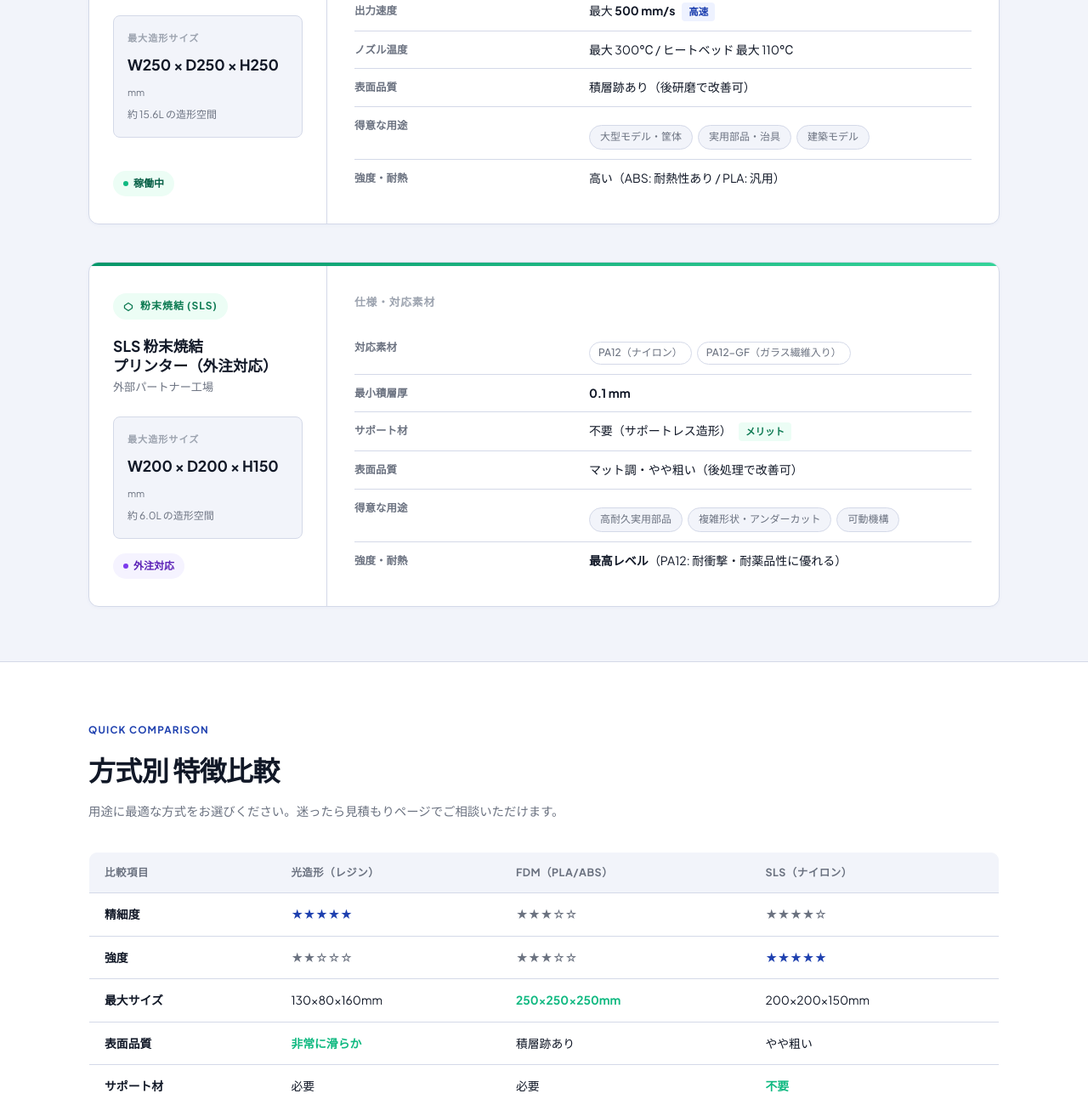
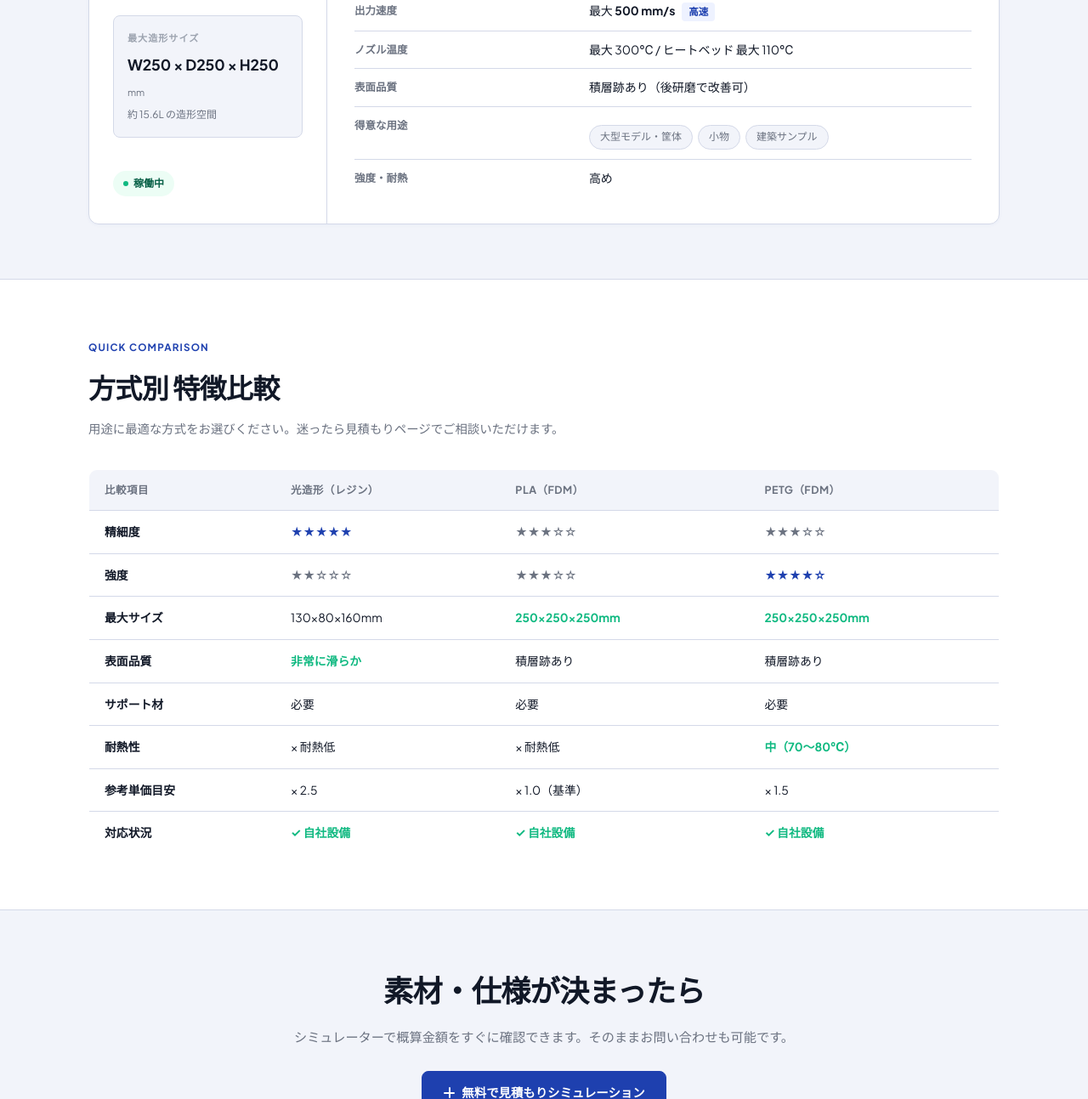
Before and after one commit to CRYSTALIZEKOBE/crystalizekobe, a website: page materials.html in a window 1280 px wide. Shown: the part 1127-2420 px from the top of the page at 85% size. Drawn offline with Linux system fonts and the light colour scheme.

Commit message:
Add files via upload

```diff
--- a/materials.html
+++ b/materials.html
@@ -3,7 +3,7 @@
 <head>
 <meta charset="UTF-8">
 <meta name="viewport" content="width=device-width,initial-scale=1.0">
-<meta name="description" content="CRYSTALIZE KOBE 対応素材・プリンター仕様。光造形(ELEGOO)・FDM(Bambu Lab)・SLS 粉末焼結に対応。">
+<meta name="description" content="CRYSTALIZE KOBE 対応素材・プリンター仕様。光造形(ELEGOO)・FDM(Bambu Lab / PLA・PETG)に対応。">
 <title>Materials — CRYSTALIZE KOBE</title>
 <link rel="icon" href="rogo.png" type="image/png">
 <link rel="preconnect" href="https://fonts.googleapis.com">
@@ -61,13 +61,11 @@ ul{list-style:none}
 .card-bar{height:4px}
 .bar-resin{background:linear-gradient(90deg,#1E40AF,#60A5FA)}
 .bar-fdm{background:linear-gradient(90deg,#0E7490,#22D3EE)}
-.bar-sls{background:linear-gradient(90deg,#059669,#34D399)}
 .card-inner{display:grid;grid-template-columns:280px 1fr}
 .card-left{padding:32px 28px;border-right:1px solid var(--border);display:flex;flex-direction:column;gap:16px}
 .printer-type-badge{display:inline-flex;align-items:center;gap:8px;font-size:.75rem;font-weight:700;letter-spacing:.08em;text-transform:uppercase;padding:5px 12px;border-radius:100px;width:fit-content}
 .badge-resin{background:var(--blue-bg);color:var(--blue)}
 .badge-fdm{background:var(--teal-bg);color:var(--teal)}
-.badge-sls{background:var(--green-bg);color:var(--green)}
 .printer-name{font-size:1.1rem;font-weight:700;line-height:1.3;margin-top:4px}
 .printer-maker{font-size:.82rem;color:var(--mid);margin-top:2px}
 .build-vol{margin-top:8px;padding:16px;background:var(--bg);border-radius:var(--r);border:1px solid var(--border)}
@@ -202,7 +200,7 @@ footer{background:var(--dark);padding:0;color:#9CA3AF}
               <tr><th>最小積層厚</th><td><strong>0.05 mm</strong><span class="spec-highlight hi-blue">高精細</span></td></tr>
               <tr><th>XY 解像度</th><td>0.035 mm（モノクロLCD）</td></tr>
               <tr><th>表面品質</th><td>非常に滑らか。細部の再現に優れる</td></tr>
-              <tr><th>後処理</th><td>洗浄（IPA or 水洗い）・UV二次硬化</td></tr>
+              <tr><th>後処理</th><td>洗浄（水洗い）・UV二次硬化</td></tr>
               <tr><th>得意な用途</th><td><div class="use-cases"><span class="use-case">フィギュア・ガレージキット</span><span class="use-case">アクセサリー・宝飾</span><span class="use-case">精密プロトタイプ</span></div></td></tr>
               <tr><th>強度・耐熱</th><td>中程度（硬質）。高熱・衝撃には不向き</td></tr>
             </table>
@@ -236,40 +234,8 @@ footer{background:var(--dark);padding:0;color:#9CA3AF}
               <tr><th>出力速度</th><td>最大 <strong>500 mm/s</strong><span class="spec-highlight hi-accent">高速</span></td></tr>
               <tr><th>ノズル温度</th><td>最大 300℃ / ヒートベッド 最大 110℃</td></tr>
               <tr><th>表面品質</th><td>積層跡あり（後研磨で改善可）</td></tr>
-              <tr><th>得意な用途</th><td><div class="use-cases"><span class="use-case">大型モデル・筐体</span><span class="use-case">実用部品・治具</span><span class="use-case">建築モデル</span></div></td></tr>
-              <tr><th>強度・耐熱</th><td>高い（ABS: 耐熱性あり / PLA: 汎用）</td></tr>
-            </table>
-          </div>
-        </div>
-      </div>
-    </div>
-
-    <div class="printer-section">
-      <div class="printer-card">
-        <div class="card-bar bar-sls"></div>
-        <div class="card-inner">
-          <div class="card-left">
-            <span class="printer-type-badge badge-sls">
-              <svg width="12" height="12" viewBox="0 0 12 12" fill="none"><path d="M6 1.5L10.5 4.5V7.5L6 10.5L1.5 7.5V4.5L6 1.5Z" stroke="currentColor" stroke-width="1.3" stroke-linejoin="round"/></svg>
-              粉末焼結 (SLS)
-            </span>
-            <div><div class="printer-name">SLS 粉末焼結<br>プリンター（外注対応）</div><div class="printer-maker">外部パートナー工場</div></div>
-            <div class="build-vol">
-              <div class="build-vol-label">最大造形サイズ</div>
-              <div class="build-vol-size">W200 × D200 × H150 <span style="font-size:.7rem;font-weight:400;color:var(--mid)">mm</span></div>
-              <div class="build-vol-sub">約 6.0L の造形空間</div>
-            </div>
-            <span class="status-badge status-planned">外注対応</span>
-          </div>
-          <div class="card-right">
-            <div class="specs-title">仕様・対応素材</div>
-            <table class="spec-table">
-              <tr><th>対応素材</th><td><div class="mat-tags"><span class="mat-tag">PA12（ナイロン）</span><span class="mat-tag">PA12-GF（ガラス繊維入り）</span></div></td></tr>
-              <tr><th>最小積層厚</th><td><strong>0.1 mm</strong></td></tr>
-              <tr><th>サポート材</th><td>不要（サポートレス造形）<span class="spec-highlight hi-green">メリット</span></td></tr>
-              <tr><th>表面品質</th><td>マット調・やや粗い（後処理で改善可）</td></tr>
-              <tr><th>得意な用途</th><td><div class="use-cases"><span class="use-case">高耐久実用部品</span><span class="use-case">複雑形状・アンダーカット</span><span class="use-case">可動機構</span></div></td></tr>
-              <tr><th>強度・耐熱</th><td><strong>最高レベル</strong>（PA12: 耐衝撃・耐薬品性に優れる）</td></tr>
+              <tr><th>得意な用途</th><td><div class="use-cases"><span class="use-case">大型モデル・筐体</span><span class="use-case">小物</span><span class="use-case">建築サンプル</span></div></td></tr>
+              <tr><th>強度・耐熱</th><td>高め</td></tr>
             </table>
           </div>
         </div>
@@ -286,16 +252,16 @@ footer{background:var(--dark);padding:0;color:#9CA3AF}
     <p>用途に最適な方式をお選びください。迷ったら見積もりページでご相談いただけます。</p>
     <div class="comp-table-wrap">
       <table class="comp-table">
-        <thead><tr><th>比較項目</th><th>光造形（レジン）</th><th>FDM（PLA/ABS）</th><th>SLS（ナイロン）</th></tr></thead>
+        <thead><tr><th>比較項目</th><th>光造形（レジン）</th><th>PLA（FDM）</th><th>PETG（FDM）</th></tr></thead>
         <tbody>
-          <tr><td>精細度</td><td><span class="comp-star">★★★★★</span></td><td><span class="comp-mid">★★★☆☆</span></td><td><span class="comp-mid">★★★★☆</span></td></tr>
-          <tr><td>強度</td><td><span class="comp-mid">★★☆☆☆</span></td><td><span class="comp-mid">★★★☆☆</span></td><td><span class="comp-star">★★★★★</span></td></tr>
-          <tr><td>最大サイズ</td><td>130×80×160mm</td><td><span class="comp-check">250×250×250mm</span></td><td>200×200×150mm</td></tr>
-          <tr><td>表面品質</td><td><span class="comp-check">非常に滑らか</span></td><td>積層跡あり</td><td>やや粗い</td></tr>
-          <tr><td>サポート材</td><td>必要</td><td>必要</td><td><span class="comp-check">不要</span></td></tr>
-          <tr><td>耐熱性</td><td>低め</td><td>ABS: 中 / PLA: 低</td><td><span class="comp-check">高い</span></td></tr>
-          <tr><td>参考単価目安</td><td>× 1.5</td><td>× 1.0（基準）</td><td>× 2.0</td></tr>
-          <tr><td>対応状況</td><td><span class="comp-check">✓ 自社設備</span></td><td><span class="comp-check">✓ 自社設備</span></td><td>外注対応</td></tr>
+          <tr><td>精細度</td><td><span class="comp-star">★★★★★</span></td><td><span class="comp-mid">★★★☆☆</span></td><td><span class="comp-mid">★★★☆☆</span></td></tr>
+          <tr><td>強度</td><td><span class="comp-mid">★★☆☆☆</span></td><td><span class="comp-mid">★★★☆☆</span></td><td><span class="comp-star">★★★★☆</span></td></tr>
+          <tr><td>最大サイズ</td><td>130×80×160mm</td><td><span class="comp-check">250×250×250mm</span></td><td><span class="comp-check">250×250×250mm</span></td></tr>
+          <tr><td>表面品質</td><td><span class="comp-check">非常に滑らか</span></td><td>積層跡あり</td><td>積層跡あり</td></tr>
+          <tr><td>サポート材</td><td>必要</td><td>必要</td><td>必要</td></tr>
+          <tr><td>耐熱性</td><td>× 耐熱低</td><td>× 耐熱低</td><td><span class="comp-check">中（70〜80℃）</span></td></tr>
+          <tr><td>参考単価目安</td><td>× 2.5</td><td>× 1.0（基準）</td><td>× 1.5</td></tr>
+          <tr><td>対応状況</td><td><span class="comp-check">✓ 自社設備</span></td><td><span class="comp-check">✓ 自社設備</span></td><td><span class="comp-check">✓ 自社設備</span></td></tr>
         </tbody>
       </table>
     </div>
```
